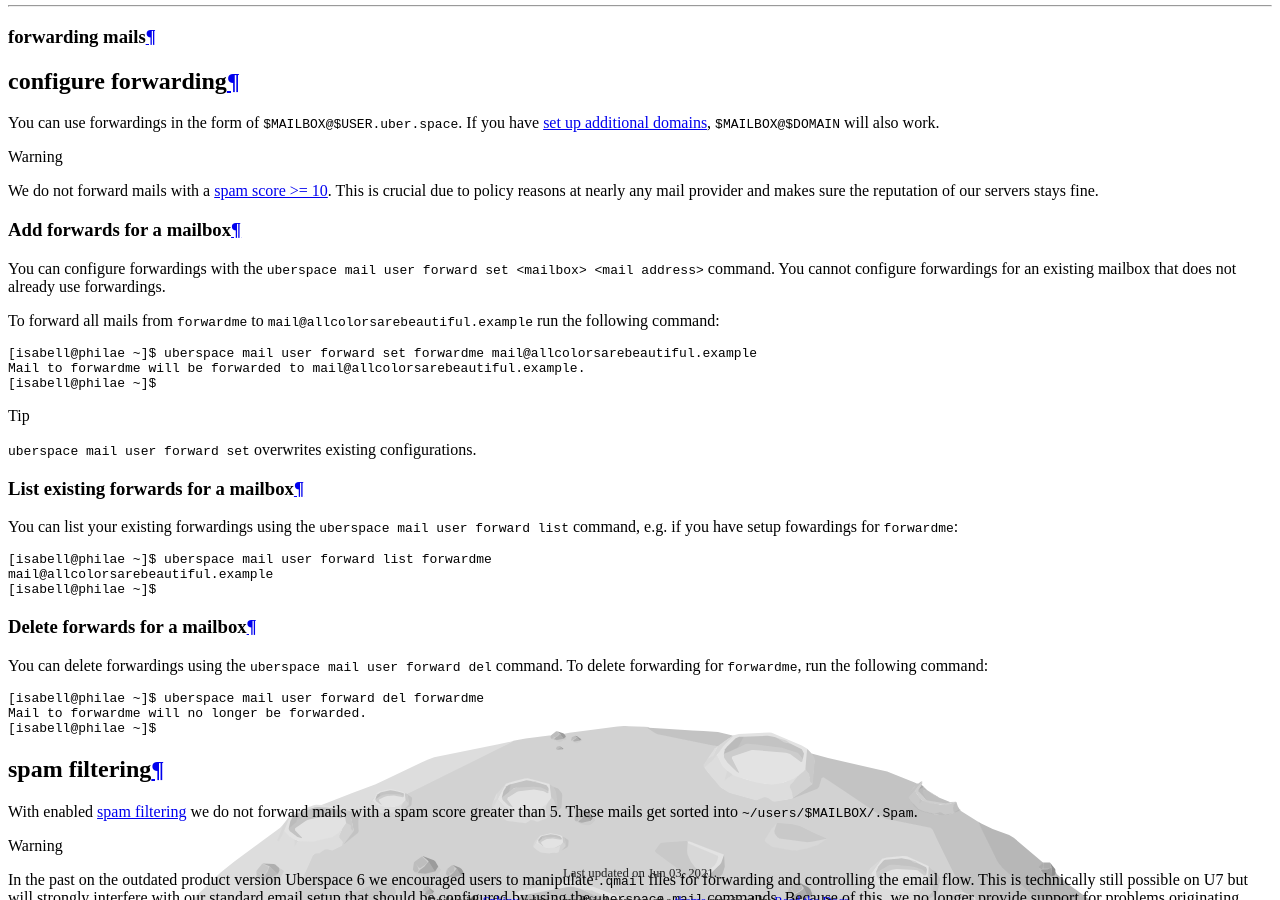
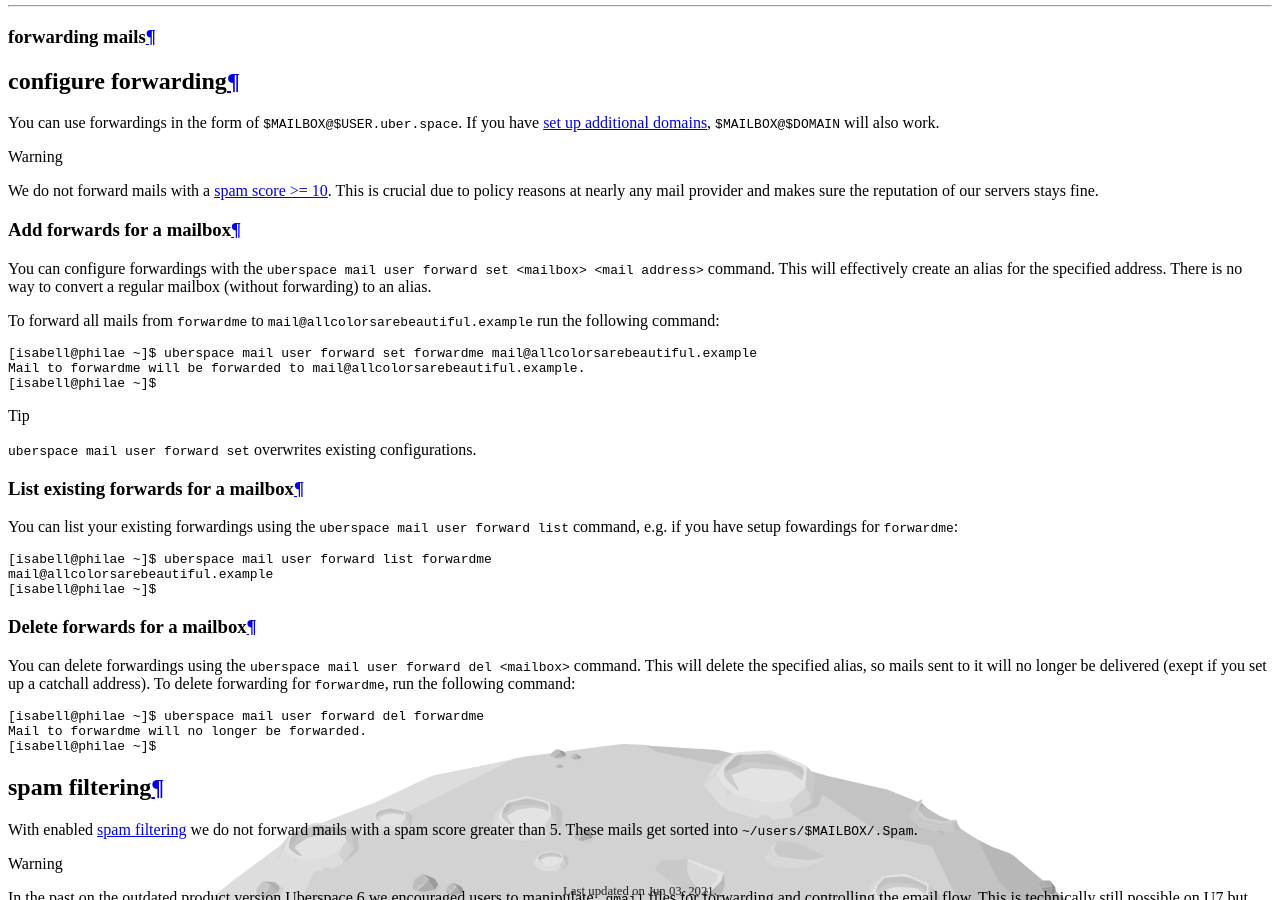
Before and after one commit to Uberspace/manual, a Sphinx documentation site: the page built from source/mail-forwarding.rst, in a window 1280 px wide and 900 px high, scrolled down 1874 px. Built offline with Sphinx 7.4.7 and the Read the Docs theme 2.0.0, drawn with Linux system fonts in a browser that asks for light colours.

Commit message:
Clearify difference between regular mailboxes and forwards

```diff
--- a/source/mail-forwarding.rst
+++ b/source/mail-forwarding.rst
@@ -15,7 +15,7 @@
 Add forwards for a mailbox
 --------------------------
 
-You can configure forwardings with the ``uberspace mail user forward set <mailbox> <mail address>`` command. You cannot configure forwardings for an existing mailbox that does not already use forwardings.
+You can configure forwardings with the ``uberspace mail user forward set <mailbox> <mail address>`` command. This will effectively create an alias for the specified address. There is no way to convert a regular mailbox (without forwarding) to an alias.
 
 To forward all mails from ``forwardme`` to ``mail@allcolorsarebeautiful.example`` run the following command:
 
@@ -42,7 +42,7 @@
 Delete forwards for a mailbox
 -----------------------------
 
-You can delete forwardings using the ``uberspace mail user forward del`` command. To delete forwarding for ``forwardme``, run the following command:
+You can delete forwardings using the ``uberspace mail user forward del <mailbox>`` command. This will delete the specified alias, so mails sent to it will no longer be delivered (exept if you set up a catchall address). To delete forwarding for ``forwardme``, run the following command:
 
 .. code-block:: bash
 
```
